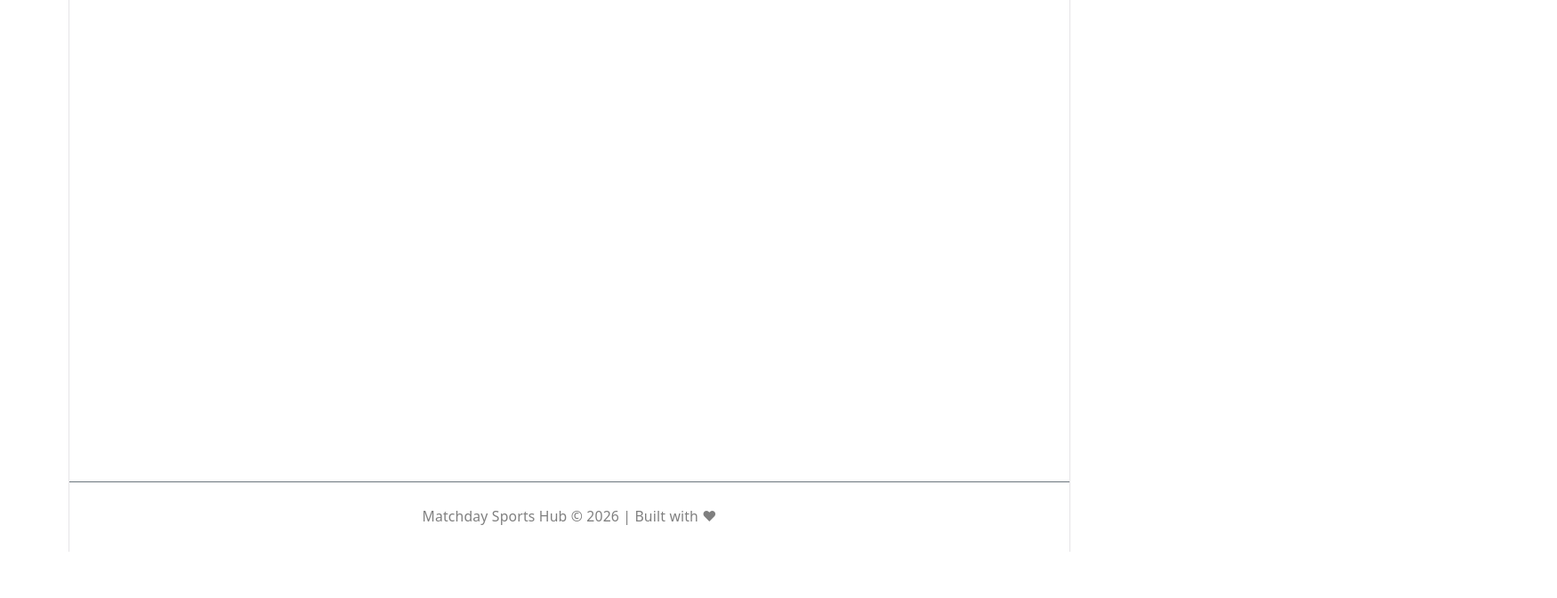
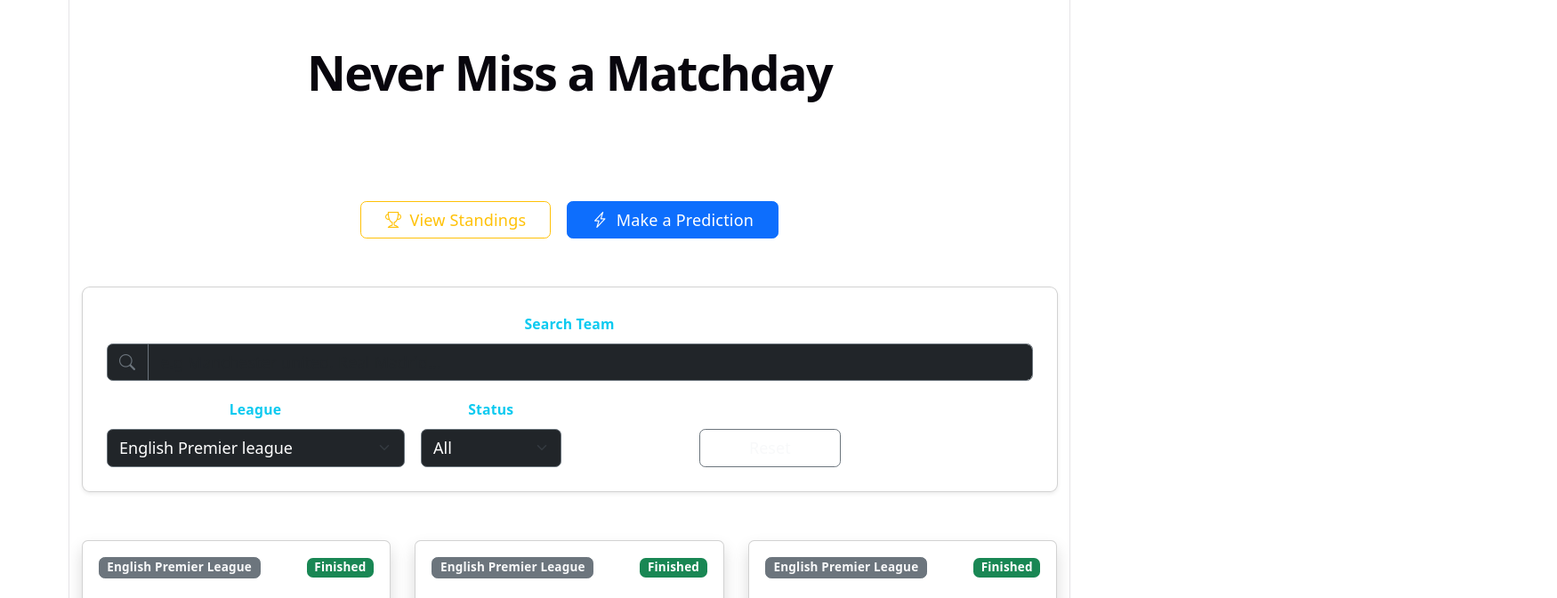
Before and after one commit to GeoMN99/matchday-sports-hub-react, a React (Vite) app in the folder MatchdaySportsHub/: page / in a window 1280 px wide. Shown: the part 180-852 px from the top of the page at 89% size, 1750 px wide, since content can reach past the window. Before the commit the page ends 800 px from the top, so only its background shows below. Built offline with nearby package versions, Linux system fonts and the light colour scheme; data requests are answered from the project's data file; grey boxes are pictures that could not be loaded.

Commit message:
Add FixturesPage

```diff
--- a/MatchdaySportsHub/src/pages/FixturesPage.jsx
+++ b/MatchdaySportsHub/src/pages/FixturesPage.jsx
@@ -1,3 +1,137 @@
-export default function FixturesPage() {
-  return <h2 className="fw-bold">Live Fixtures</h2>;
+import { useState } from 'react';
+import { Link } from 'react-router-dom';
+import { useFetch } from '../hooks/useFetch';
+import FilterBar from '../components/FilterBar';
+import MatchCard from '../components/MatchCard';
+
+const PER_PAGE = 6;
+
+function FixturesPage() {
+  const { data: fixtures, loading, error } = useFetch('http://localhost:3001/fixtures');
+
+  const [searchQuery, setSearchQuery] = useState('');
+  const [selectedLeague, setSelectedLeague] = useState('4328');
+  const [selectedStatus, setSelectedStatus] = useState('all');
+  const [visibleCount, setVisibleCount] = useState(PER_PAGE);
+
+  // Filter handlers reset pagination automatically
+  const handleSearchChange = (value) => {
+    setSearchQuery(value);
+    setVisibleCount(PER_PAGE);
+  };
+
+  const handleLeagueChange = (value) => {
+    setSelectedLeague(value);
+    setVisibleCount(PER_PAGE);
+  };
+
+  const handleStatusChange = (value) => {
+    setSelectedStatus(value);
+    setVisibleCount(PER_PAGE);
+  };
+
+  const handleResetFilters = () => {
+    setSearchQuery('');
+    setSelectedLeague('all');
+    setSelectedStatus('all');
+    setVisibleCount(PER_PAGE);
+  };
+
+  // Derived state computed directly from fixtures and active filters
+  const filteredMatches = (fixtures || []).filter((match) => {
+    const matchesLeague =
+      selectedLeague === 'all' || match.idLeague === selectedLeague;
+    const matchesStatus =
+      selectedStatus === 'all' || (match.strStatus || 'FT') === selectedStatus;
+    const matchesSearch = `${match.strHomeTeam} ${match.strAwayTeam}`
+      .toLowerCase()
+      .includes(searchQuery.toLowerCase().trim());
+
+    return matchesLeague && matchesStatus && matchesSearch;
+  });
+
+  const visibleMatches = filteredMatches.slice(0, visibleCount);
+
+  return (
+    <div>
+      {/* Hero Banner */}
+      <header className="text-center py-4 mb-4">
+        <span className="badge bg-info-subtle text-info border border-info px-3 py-2 rounded-pill fw-semibold mb-3">
+          Live Fixtures &amp; Standings
+        </span>
+        <h1 className="display-5 fw-bold mb-3">Never Miss a Matchday</h1>
+        <p className="lead text-white-50 col-lg-8 mx-auto mb-4">
+          Filter results across top European leagues in real-time, inspect table standings, or lock in your match predictions.
+        </p>
+        <div className="d-flex justify-content-center gap-3 flex-wrap">
+          <Link to="/standings" className="btn btn-outline-warning px-4">
+            <i className="bi bi-trophy me-1"></i> View Standings
+          </Link>
+          <Link to="/predictions" className="btn btn-primary px-4">
+            <i className="bi bi-lightning-charge me-1"></i> Make a Prediction
+          </Link>
+        </div>
+      </header>
+
+      {/* Controlled Filter Controls */}
+      <FilterBar
+        searchQuery={searchQuery}
+        onSearchChange={handleSearchChange}
+        selectedLeague={selectedLeague}
+        onLeagueChange={handleLeagueChange}
+        selectedStatus={selectedStatus}
+        onStatusChange={handleStatusChange}
+        onResetFilters={handleResetFilters}
+      />
+
+      {/* Loading & Error Feedback */}
+      {loading && (
+        <div className="text-center py-5">
+          <div className="spinner-border text-info" role="status">
+            <span className="visually-hidden">Loading fixtures...</span>
+          </div>
+        </div>
+      )}
+
+      {error && (
+        <div className="alert alert-danger shadow-sm" role="alert">
+          <i className="bi bi-exclamation-triangle-fill me-2"></i>
+          {error} — Make sure <code>npm run server</code> is running on port 3001.
+        </div>
+      )}
+
+      {/* Fixtures Grid */}
+      {!loading && !error && (
+        <>
+          {filteredMatches.length === 0 ? (
+            <div className="text-center py-5 text-white-50">
+              <i className="bi bi-search fs-2 d-block mb-2 text-warning"></i>
+              No fixtures match your selected filters.
+            </div>
+          ) : (
+            <section className="row">
+              {visibleMatches.map((match) => (
+                <MatchCard key={match.id} match={match} />
+              ))}
+            </section>
+          )}
+
+          {/* Load More Pagination */}
+          {visibleCount < filteredMatches.length && (
+            <div className="text-center mt-3">
+              <button
+                type="button"
+                className="btn btn-outline-info btn-lg px-5"
+                onClick={() => setVisibleCount((prev) => prev + PER_PAGE)}
+              >
+                Load More ({filteredMatches.length - visibleCount} remaining)
+              </button>
+            </div>
+          )}
+        </>
+      )}
+    </div>
+  );
 }
+
+export default FixturesPage;
```
